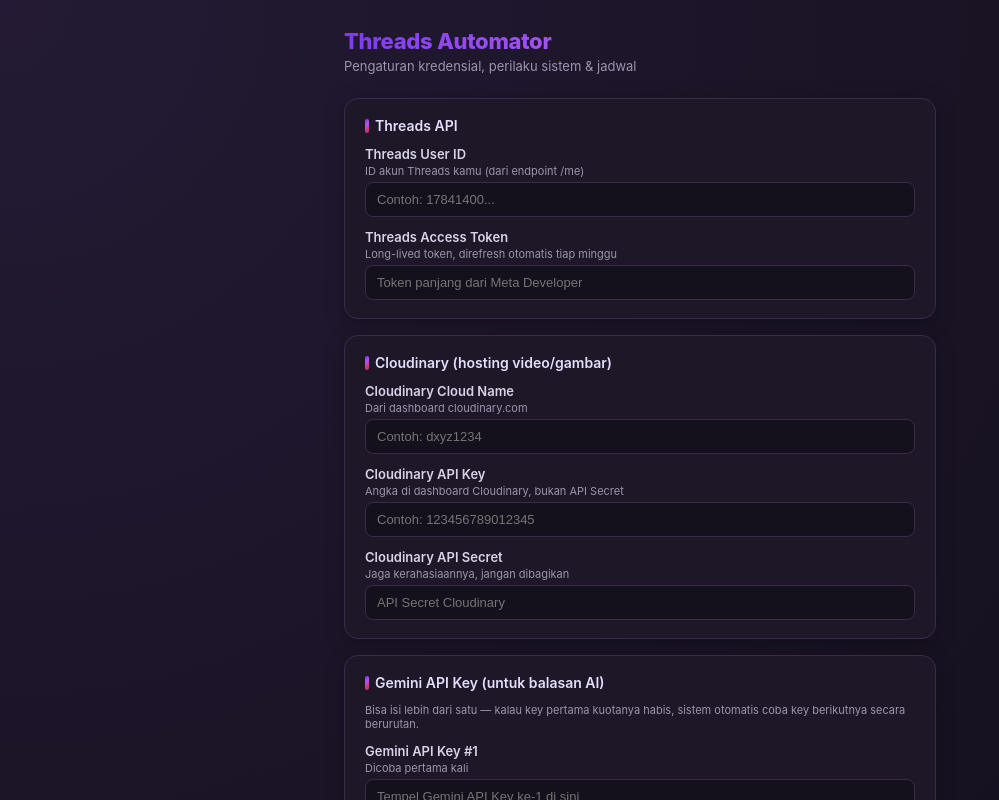
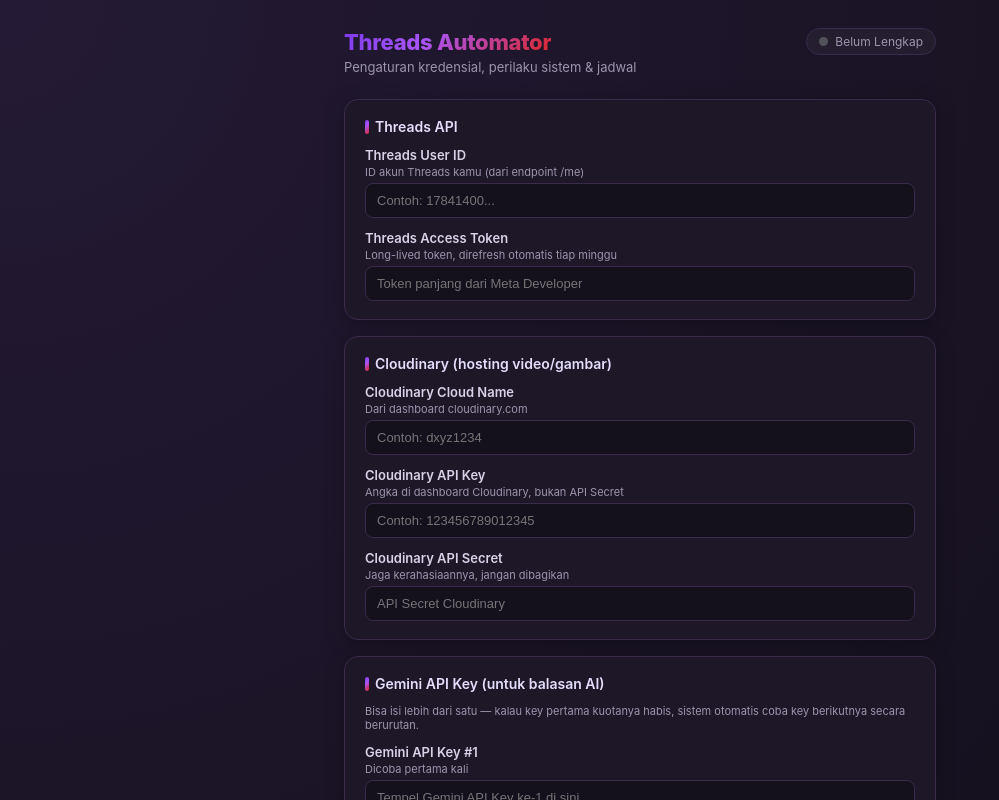
Before and after one commit to berhasilsemua83/teter2, a React (Vite) app: page / in a window 1280 px wide. Shown: the top 800 px of the page, without its empty margins (0-999 px from the left). Built offline with nearby package versions, Linux system fonts and the light colour scheme.

Commit message:
Update App.tsx

```diff
--- a/src/App.tsx
+++ b/src/App.tsx
@@ -193,8 +193,22 @@
   if (loading) return <div className="container">Memuat pengaturan...</div>;
 
   return (
-    <div className="container">
-      <h1>Threads Automator</h1>
+        <div className="container">
+      <div className="header-row">
+        <h1>Threads Automator</h1>
+        <div className="status-indicator">
+          <span
+            className={`status-dot ${
+              config.threads_access_token && config.node_exe_path && config.project_folder
+                ? "active"
+                : ""
+            }`}
+          />
+          {config.threads_access_token && config.node_exe_path && config.project_folder
+            ? "Siap Jalan"
+            : "Belum Lengkap"}
+        </div>
+      </div>
       <p className="subtitle">Pengaturan kredensial, perilaku sistem &amp; jadwal</p>
 
       {/* ===== THREADS ===== */}
```
